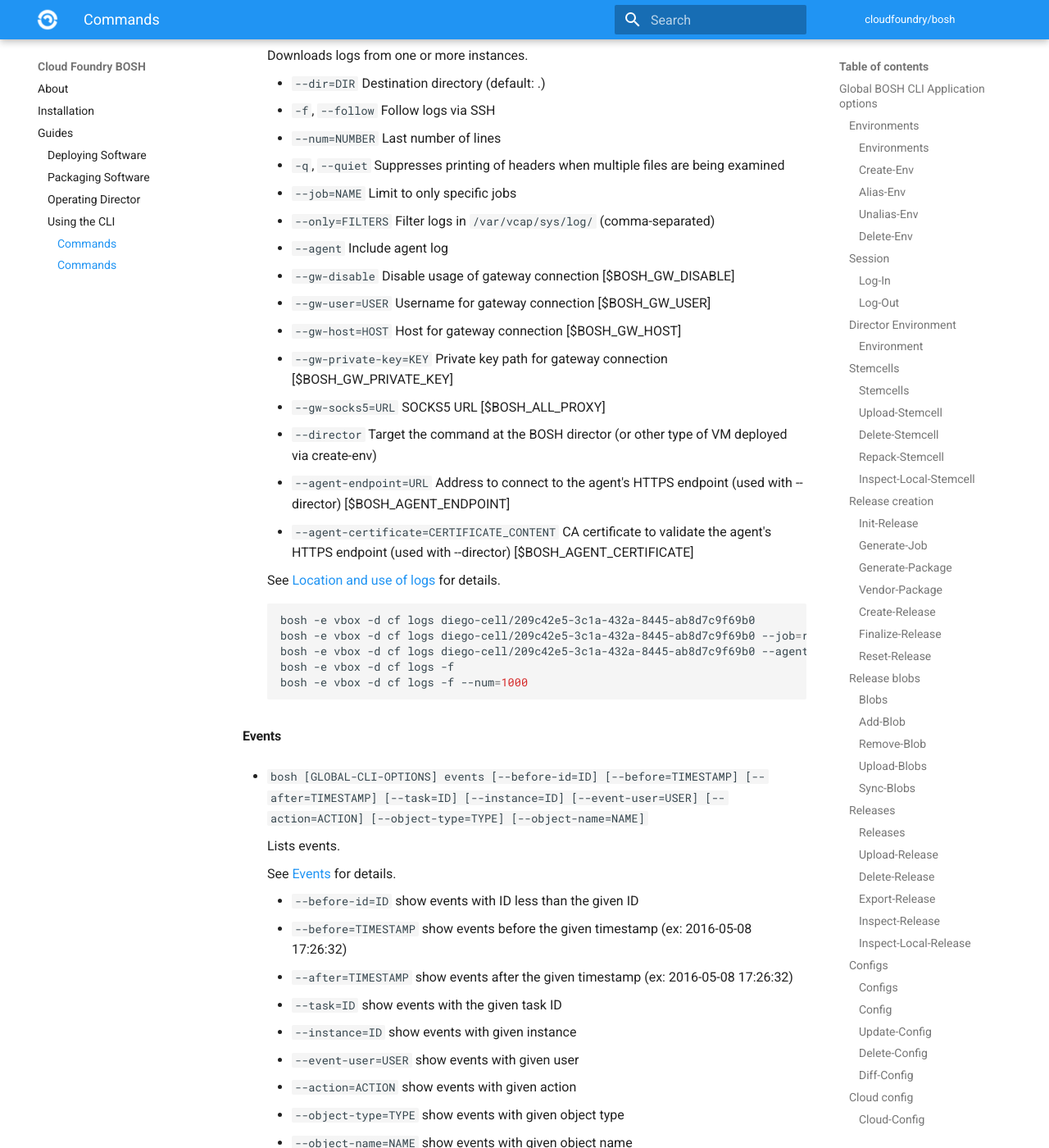
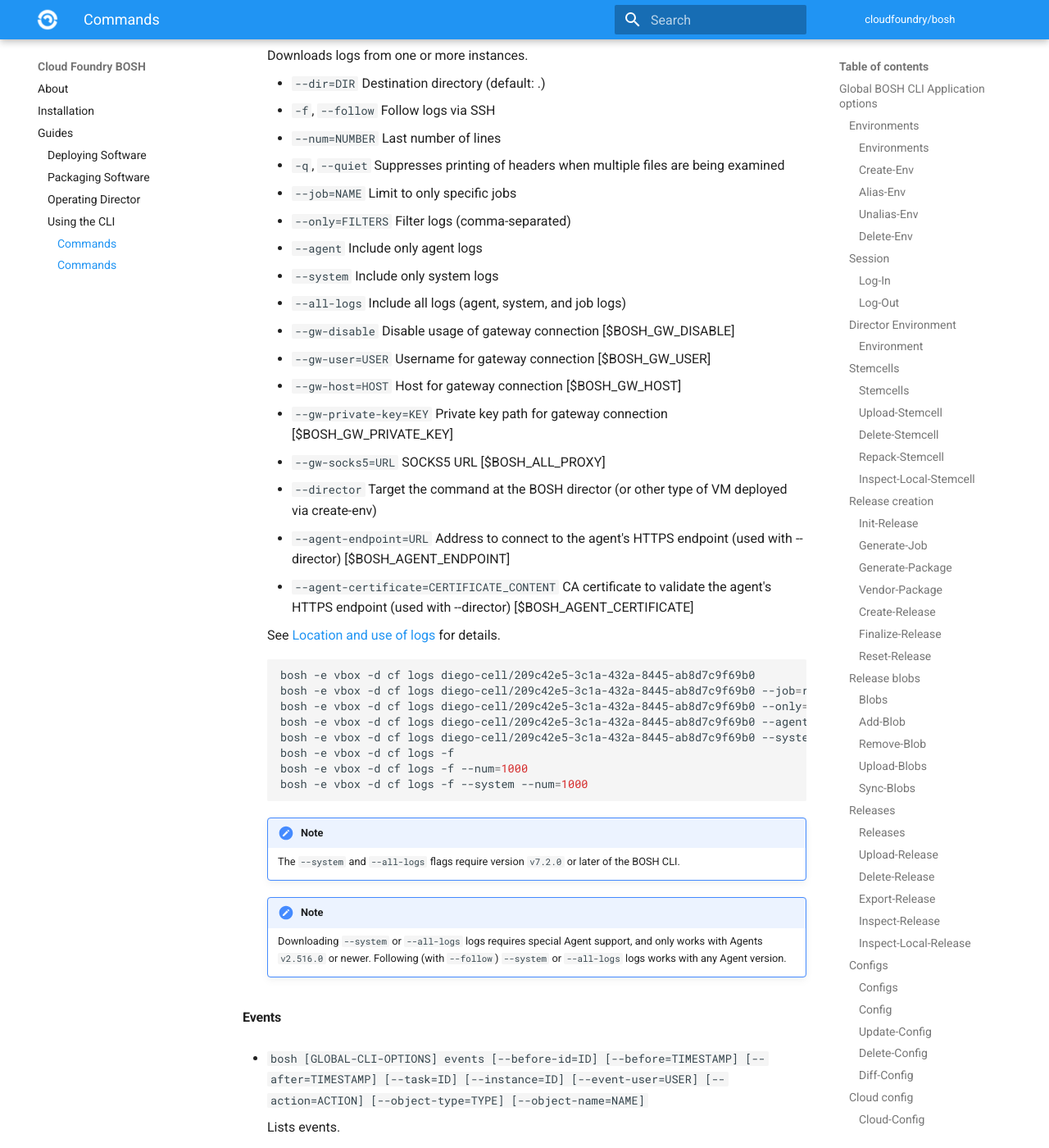
Before and after one commit to cloudfoundry/docs-bosh, an MkDocs documentation site: the page built from content/cli-v2.md, in a window 1280 px wide and 1400 px high, scrolled down 26927 px. Shown: the whole window at 82% size. Built offline with MkDocs 1.6.1 and Material for MkDocs 9.7.7, drawn with Linux system fonts in a browser that asks for light colours; old or Windows-style settings are respelled for this version of MkDocs.

Commit message:
Documents '--system' and '--all-logs' flags
This commit:
* Documents the '--system' and '--all-logs' flags for the 'logs'
  command.
* Documents the "new" 'system' log type. (This is just the contents of
  `/var/log`... it's not actually new. But we're allowing you to
  interact with it through the CLI for the first time, so it's a new
  CLI concept.)
* Notes that downloading 'system' logs requires using Agent v2.516.0 or
  later. I'm pretty sure that this is the right version.
* Updates the documentation for the logs-filtering '--only' flag. (The
  examples provided would have generated an empty log tarball. These new
  examples would actually generate a tarball that has files in it.)

````diff
--- a/content/cli-v2.md
+++ b/content/cli-v2.md
@@ -1106,8 +1106,10 @@ See [CPI config](cpi-config.md).
     - `--num=NUMBER` Last number of lines
     - `-q`, `--quiet` Suppresses printing of headers when multiple files are being examined
     - `--job=NAME` Limit to only specific jobs
-    - `--only=FILTERS` Filter logs in `/var/vcap/sys/log/` (comma-separated)
-    - `--agent` Include agent log
+    - `--only=FILTERS` Filter logs (comma-separated)
+    - `--agent` Include only agent logs
+    - `--system` Include only system logs
+    - `--all-logs` Include all logs (agent, system, and job logs)
     - `--gw-disable` Disable usage of gateway connection [$BOSH_GW_DISABLE]
     - `--gw-user=USER` Username for gateway connection [$BOSH_GW_USER]
     - `--gw-host=HOST` Host for gateway connection [$BOSH_GW_HOST]
@@ -1122,10 +1124,19 @@ See [CPI config](cpi-config.md).
     ```shell
     bosh -e vbox -d cf logs diego-cell/209c42e5-3c1a-432a-8445-ab8d7c9f69b0
     bosh -e vbox -d cf logs diego-cell/209c42e5-3c1a-432a-8445-ab8d7c9f69b0 --job=rep --job=silkd
-    bosh -e vbox -d cf logs diego-cell/209c42e5-3c1a-432a-8445-ab8d7c9f69b0 --agent --only=*/*stderr.log
+    bosh -e vbox -d cf logs diego-cell/209c42e5-3c1a-432a-8445-ab8d7c9f69b0 --only='*/*stderr.log'
+    bosh -e vbox -d cf logs diego-cell/209c42e5-3c1a-432a-8445-ab8d7c9f69b0 --agent --only=current --only=sync-time.out
+    bosh -e vbox -d cf logs diego-cell/209c42e5-3c1a-432a-8445-ab8d7c9f69b0 --system --only=kern.log --only=syslog --only=auth.log
     bosh -e vbox -d cf logs -f
     bosh -e vbox -d cf logs -f --num=1000
-    ```
+    bosh -e vbox -d cf logs -f --system --num=1000
+    ```
+
+    !!! note
+        The `--system` and `--all-logs` flags require version `v7.2.0` or later of the BOSH CLI.
+
+    !!! note
+        Downloading `--system` or `--all-logs` logs requires special Agent support, and only works with Agents `v2.516.0` or newer. Following (with `--follow`) `--system` or `--all-logs` logs works with any Agent version.
 
 #### Events {: #events }
 
````
Also changed, not shown: content/job-logs.md (+10 -0 lines).
